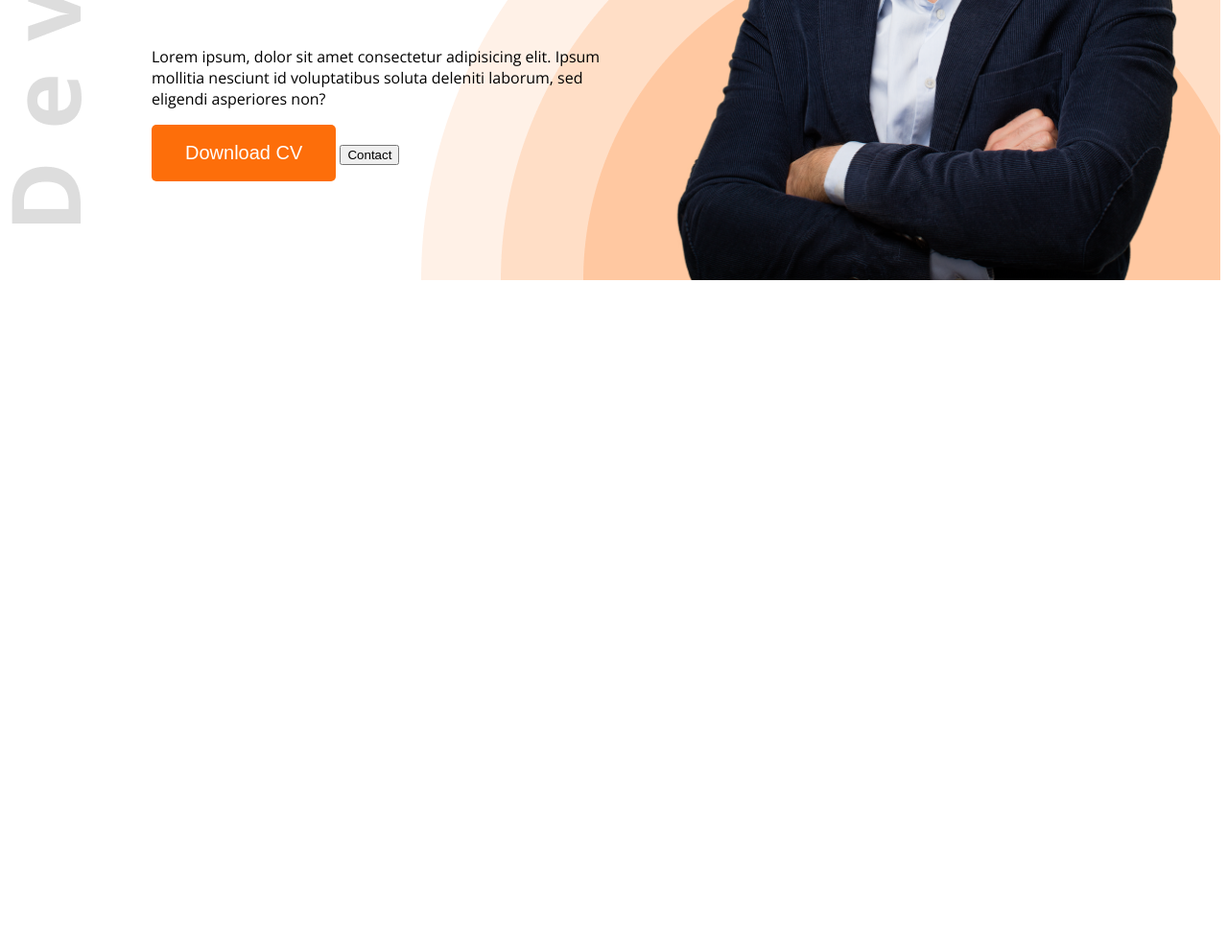
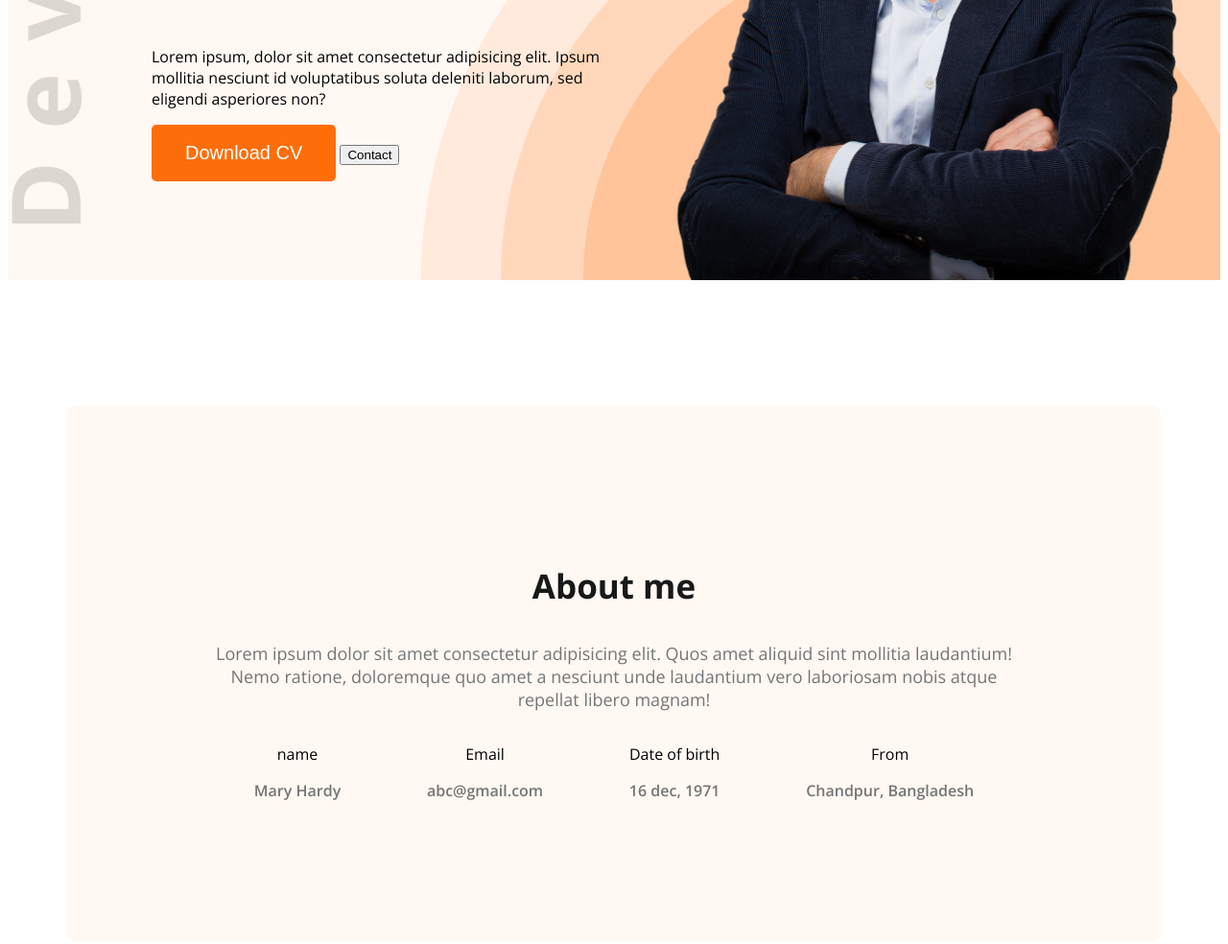
Before and after one commit to Sushanta-Deb/portfolio-resources-website, a plain HTML site: page index.html in a window 1280 px wide. Shown: the part 538-1522 px from the top of the page at 96% size. Before the commit the page ends 838 px from the top, so only its background shows below. Drawn offline with nearby package versions, Linux system fonts and the light colour scheme.

Commit message:
about me section added

```diff
--- a/index.html
+++ b/index.html
@@ -10,7 +10,7 @@
         <link rel="stylesheet" href="style/style.css">
 </head>
 <body class="open-sans-allweight">
-    <header class="header">
+    <header class="header secondary-bg">
         <nav>
             <h3 class="nav-title">Ma<span class="text-primary">r</span>y</h3>
             <ul>
@@ -31,7 +31,30 @@
         </div>
     </header>
     <main>
-
+        <section class="about secondary-bg">
+            <h3 class="section-title">About me</h3>
+            <p class="section-description">
+                Lorem ipsum dolor sit amet consectetur adipisicing elit. Quos amet aliquid sint mollitia laudantium! Nemo ratione, doloremque quo amet a nesciunt unde laudantium vero laboriosam nobis atque repellat libero magnam!
+            </p>
+            <div class="about-items">
+                <div class="about-item">
+                    <p class="item-title">name</p>
+                    <p class="item-description">Mary Hardy</p>
+                </div>
+                <div class="about-item">
+                    <p class="item-title">Email</p>
+                    <p class="item-description">abc@gmail.com</p>
+                </div>
+                <div class="about-item">
+                    <p class="item-title">Date of birth</p>
+                    <p class="item-description">16 dec, 1971</p>
+                </div>
+                <div class="about-item">
+                    <p class="item-title">From</p>
+                    <p class="item-description">Chandpur, Bangladesh</p>
+                </div>
+            </div>
+        </section>
     </main>
     <footer>
 
--- a/style/style.css
+++ b/style/style.css
@@ -34,11 +34,23 @@ nav{
     margin: 0px 150px;
 }
 /* shared style */
+.secondary-bg{
+    background-color: #FFF8F3;
+}
 .dark-2{
     color: #474747;
 }
 .text-primary{
     color: #FD6E0A;
+}
+.section-title{
+    font-size: 35px;
+    font-weight: bold;
+    color: #181818;
+}
+.section-description{
+    font-size: 18px;
+    color: #757575;
 }
 .btn-primary{
     background-color: #FD6E0A;
@@ -70,3 +82,23 @@ nav{
     align-items: center;
     margin: 0px 35px 0px 150px;
 }
+/* main styles */
+main{
+    max-width: 1140px;
+    margin: 0 auto;
+}
+/* about styles */
+.about{
+    border-radius: 10px;
+    padding: 130px 150px;
+    text-align: center;
+    margin-top: 130px;
+}
+.about-items{
+    display: flex;
+    justify-content: space-around;
+}
+.item-description{
+    font-weight: 600;
+    color: #757575;
+}
```
